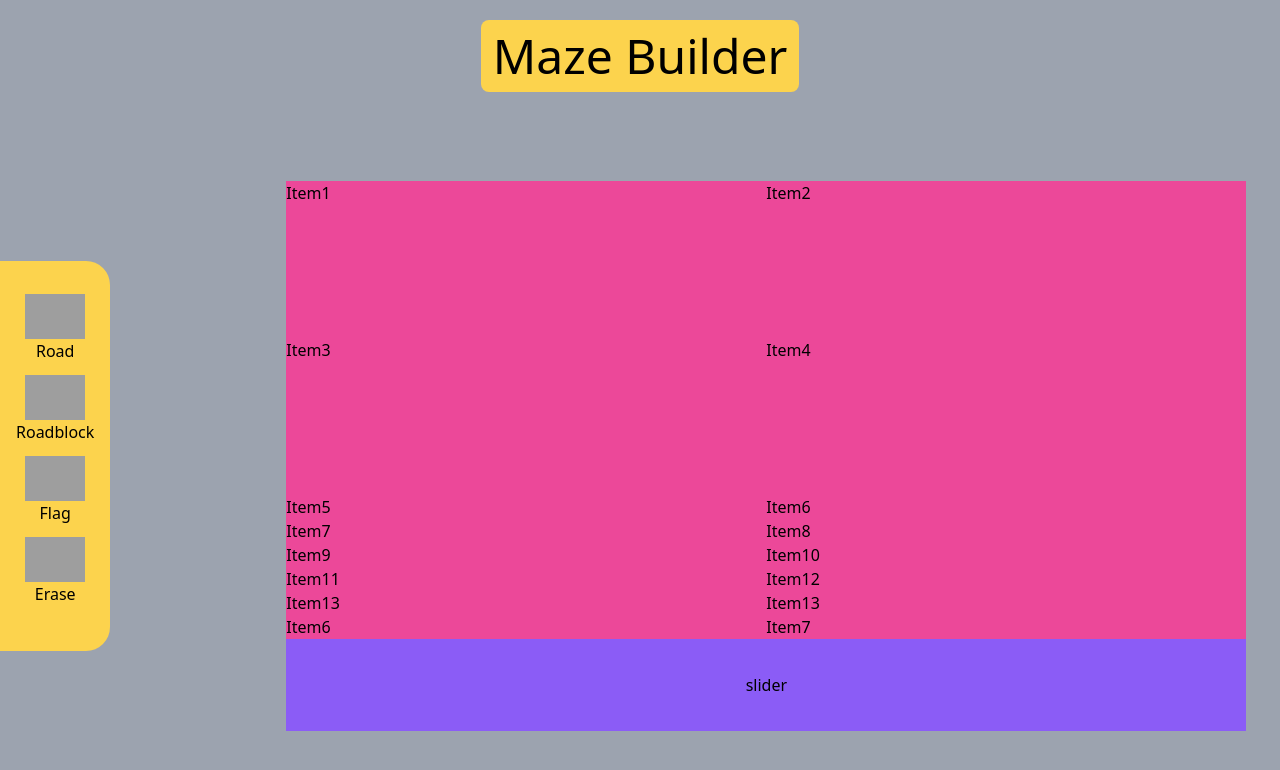
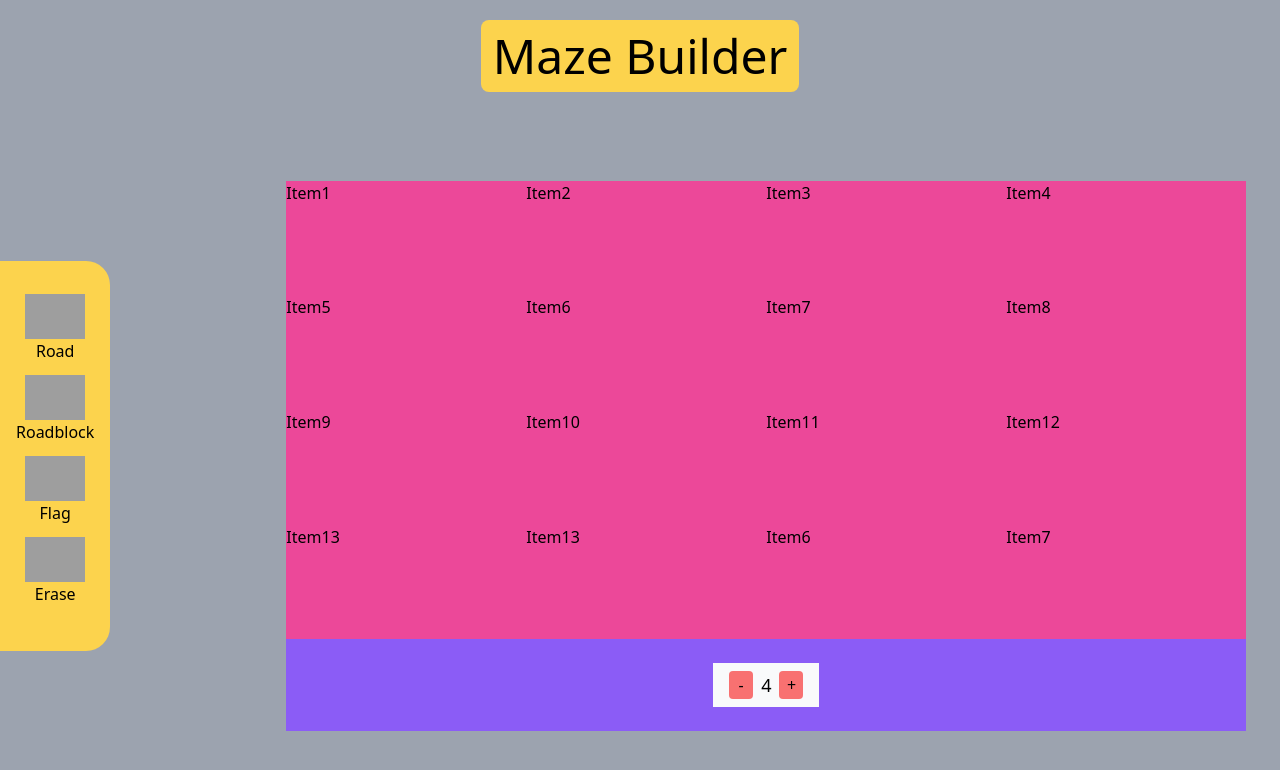
Before and after one commit to Francisco-Ibarra07/MazeBuilder, a React (Create React App) app: page / in a window 1280 px wide. Shown: the top 770 px of the page. Built offline with nearby package versions, Linux system fonts and the light colour scheme; grey boxes are pictures that could not be loaded.

Commit message:
Implemented a temporary slider

```diff
--- a/src/components/Slider.tsx
+++ b/src/components/Slider.tsx
@@ -1,11 +1,46 @@
 import React from "react";
+import { connect, ConnectedProps } from "react-redux";
+import { RootState } from "../store/reducers/rootReducer";
+import { expandGrid, shrinkGrid } from "../store/actions/gridActions";
 
-function Slider() {
+// Connect Redux
+const mapStateToProps = (state: RootState) => ({
+  grid: state.grid,
+});
+const connector = connect(mapStateToProps);
+type PropsFromRedux = ConnectedProps<typeof connector>;
+type SliderProps = PropsFromRedux;
+
+function Slider(props: SliderProps) {
+  const { grid, dispatch } = props;
+
+  const handleDecrement = () => {
+    dispatch(shrinkGrid());
+  };
+
+  const handleIncrement = () => {
+    dispatch(expandGrid());
+  };
+
   return (
     <div className="flex justify-center">
-      <p>slider</p>
+      <div className="bg-gray-50 flex p-2">
+        <button
+          className="rounded w-6 bg-red-400 mx-2"
+          onClick={handleDecrement}
+        >
+          -
+        </button>
+        <p className="text-lg">{grid.length}</p>
+        <button
+          className="rounded w-6 bg-red-400 mx-2"
+          onClick={handleIncrement}
+        >
+          +
+        </button>
+      </div>
     </div>
   );
 }
 
-export default Slider;
+export default connector(Slider);
--- a/src/store/actions/gridActions.ts
+++ b/src/store/actions/gridActions.ts
@@ -6,12 +6,10 @@ export const UPDATE_TILE = "UPDATE_TILE";
 
 interface ExpandGridAction {
   type: typeof EXPAND_GRID;
-  payload: number;
 }
 
-interface ShrinkGridACtion {
+interface ShrinkGridAction {
   type: typeof SHRINK_GRID;
-  payload: number;
 }
 
 interface UpdateTileAction {
@@ -24,20 +22,18 @@ interface UpdateTileAction {
 
 export type GridActionTypes =
   | ExpandGridAction
-  | ShrinkGridACtion
+  | ShrinkGridAction
   | UpdateTileAction;
 
-export function expandGrid(num: number): GridActionTypes {
+export function expandGrid(): GridActionTypes {
   return {
     type: EXPAND_GRID,
-    payload: num,
   };
 }
 
-export function shrinkGrid(num: number): GridActionTypes {
+export function shrinkGrid(): GridActionTypes {
   return {
     type: SHRINK_GRID,
-    payload: num,
   };
 }
 
--- a/src/store/reducers/gridReducer.ts
+++ b/src/store/reducers/gridReducer.ts
@@ -7,27 +7,38 @@ import {
   UPDATE_TILE,
 } from "../actions/gridActions";
 
-function createInitialGrid(): TileType[][] {
+function createGrid(targetSize: number): TileType[][] {
   let grid: TileType[][] = [];
-  const DEFAULT_SIZE = 2;
 
-  for (let i = 0; i < DEFAULT_SIZE; i++) {
+  for (let i = 0; i < targetSize; i++) {
     grid[i] = new Array<TileType>();
-    for (let j = 0; j < DEFAULT_SIZE; j++) {
+    for (let j = 0; j < targetSize; j++) {
       grid[i].push(TileType.BLOCKADE);
     }
   }
 
   return grid;
 }
-const initialState: TileType[][] = createInitialGrid();
+
+const max = 8;
+const min = 2;
+const initialSize = 4;
+const initialState: TileType[][] = createGrid(initialSize);
 
 const gridReducer = (state = initialState, action: GridActionTypes) => {
   switch (action.type) {
     case EXPAND_GRID:
-      return state;
+      if (state.length + 1 > max) {
+        return state;
+      }
+
+      return createGrid(state.length + 1);
     case SHRINK_GRID:
-      return state;
+      if (state.length - 1 < min) {
+        return state;
+      }
+
+      return createGrid(state.length - 1);
     case UPDATE_TILE:
       const { newType, location } = action.payload;
       const grid = state;
@@ -53,7 +64,6 @@ const gridReducer = (state = initialState, action: GridActionTypes) => {
       });
 
       return newGrid;
-
     default:
       return state;
   }
```
